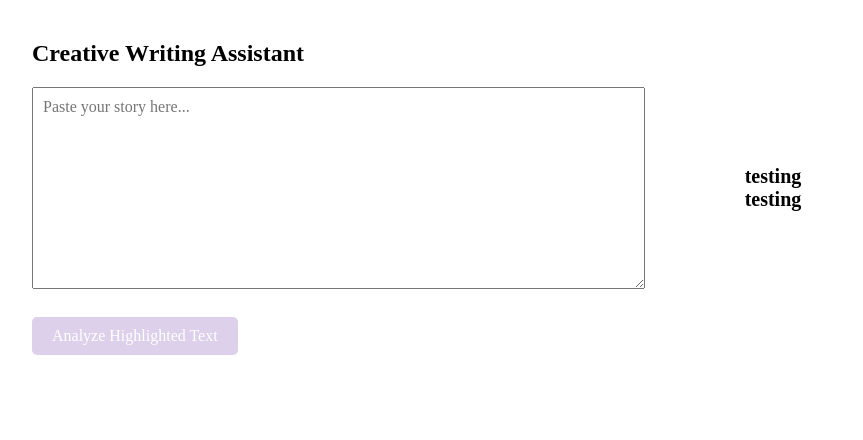
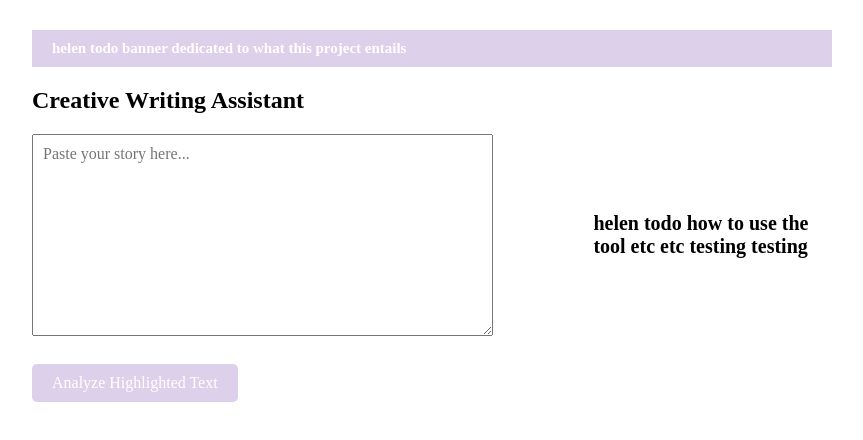
Before and after one commit to helenblake13/cs279r-project, a React (Create React App) app: page / in a window 1280 px wide. Shown: the top 440 px of the page, without its empty margins (208-1071 px from the left). Built offline with nearby package versions, Linux system fonts and the light colour scheme.

Commit message:
styling stuff todos for helen

```diff
--- a/src/App.js
+++ b/src/App.js
@@ -54,7 +54,9 @@ function App() {
   };
 
   return (
-    <div style={{ padding: "20px", maxWidth: "800px", fontFamily: "EB Garamond", margin: "0 auto" }}>
+    <div style={{ padding: "20px", borderRadius: "5px", maxWidth: "800px", fontFamily: "EB Garamond", margin: "0 auto" }}>
+
+      <h1 style= {{ padding: "10px 20px", backgroundColor: "#dcd0ea", color: "white", fontSize: "15px" }}> helen todo banner dedicated to what this project entails </h1>
 
       <h2>Creative Writing Assistant</h2>
 
@@ -70,7 +72,7 @@ function App() {
           style={{ padding: "10px", fontFamily: "EB Garamond", fontSize: "16px", width: "100%" }}
         />
 
-        <h1 style={{ fontSize: "20px" }}>testing testing</h1>
+        <h1 style={{ fontSize: "20px" }}>helen todo how to use the tool etc etc testing testing</h1>
 
       </div>
 
```
